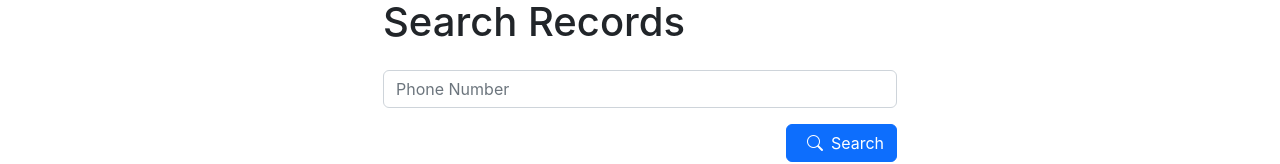
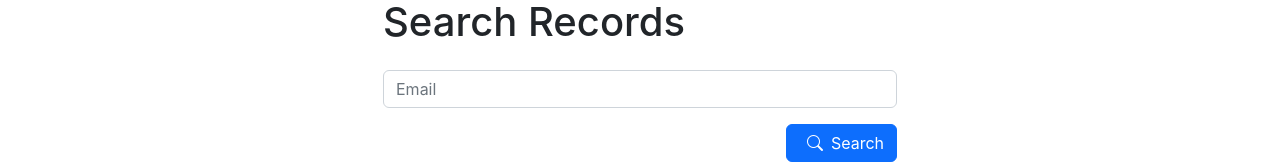
Before and after one commit to SachinSahu431/Project_Orion, a React (Create React App) app in the folder frontend/: page /staff_service/service_records/search in a window 1280 px wide. Shown: the part 149-313 px from the top of the page. Built offline with nearby package versions, Linux system fonts and the light colour scheme.

Commit message:
email-fix

```diff
--- a/frontend/src/components/ServiceRecordsSearch.jsx
+++ b/frontend/src/components/ServiceRecordsSearch.jsx
@@ -6,13 +6,13 @@ import { Link } from "react-router-dom";
 export default function ServiceRecordsSearch() {
   const [switchstate, setswitchstate] = useState(false);
   const [loadedServiceRecords, setLoadedServiceRecords] = useState();
-  const [phoneNum, setPhoneNum] = useState("");
+  const [email, setemail] = useState("");
   const [records, setRecords] = useState();
 
   const sendGetRequest = async () => {
     try {
       const resp = await axios.get(
-        `http://localhost:5000/api/service/phone/${phoneNum}`
+        `http://localhost:5000/api/service/email/${email}`
       );
       const responsetools = resp.data;
       console.log(responsetools["serviceRecord"][0]);
@@ -57,8 +57,8 @@ export default function ServiceRecordsSearch() {
                     type="text"
                     className="form-control"
                     id="searchByPhone"
-                    placeholder="Phone Number"
-                    onBlur={(e) => setPhoneNum(e.target.value)}
+                    placeholder="Email"
+                    onBlur={(e) => setemail(e.target.value)}
                   />
                 </div>
                 <div className="mb-3 w-100 text-end">
```
